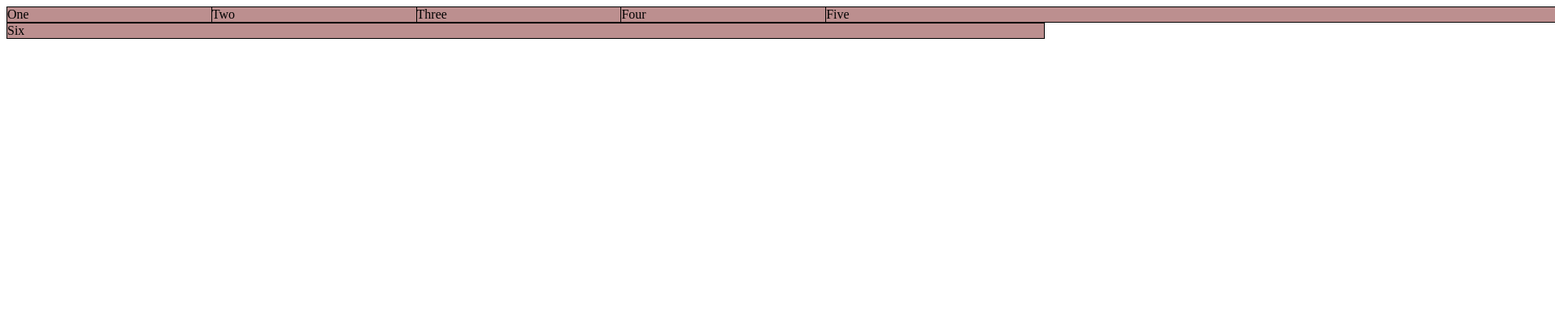
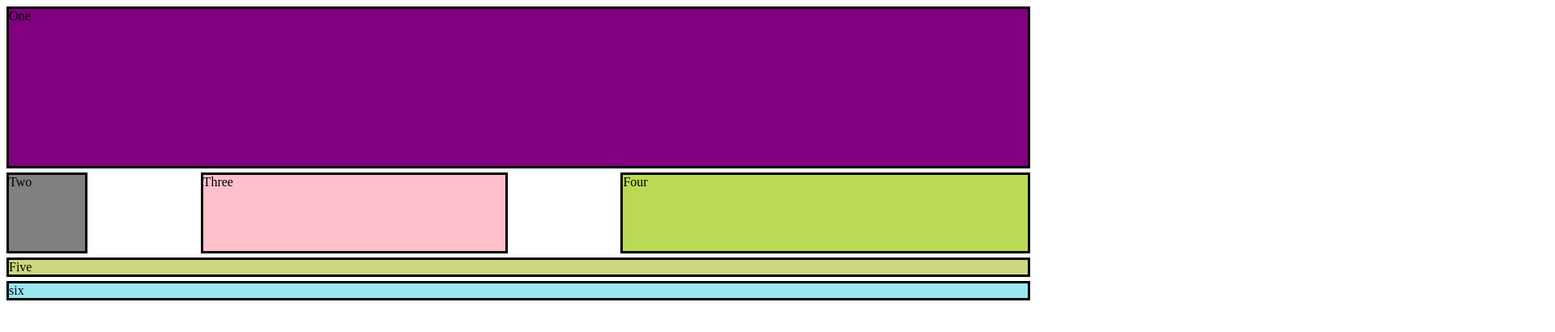
Before and after one commit to SofiaVovnenko/it_girls_school_projects_week6, a plain HTML site: page index.html in a window 1280 px wide. Shown: the top 410 px of the page at 81% size, 1920 px wide, since content can reach past the window. Drawn offline with Linux system fonts and the light colour scheme.

Commit message:
add grid lesson_2

```diff
--- a/css/style.css
+++ b/css/style.css
@@ -1,10 +1,47 @@
 .box {
-    border: 1px solid black;
-    background-color: rosybrown;
-    width: 100vw;
+    border: 3px solid black;
 }
 
 .container {
     display: grid;
-    grid-template-columns: repeat(5, 20%);
+    width: 100 vw;
+    gap: 5px;
+    grid-template-columns: 100px 30% 40%;
+    grid-template-rows: 200px 100px;
+    justify-content: space-between;
+    grid-template-areas:
+        "box_one box_one box_one"
+        "box_two box_three box_four"
+        "box_five box_five box_five"
+        "box_six box_six box_six";
 }
+
+.box_one {
+    grid-area: box_one;
+    background-color: purple;
+}
+
+.box_two {
+    grid-area: box_two;
+    background-color: gray;
+}
+
+.box_three {
+    grid-area: box_three;
+    background-color: pink;
+}
+
+.box_four {
+    grid-area: box_four;
+    background-color: #bada55;
+}
+
+.box_five {
+    grid-area: box_five;
+    background-color: #b7c441ab;
+}
+
+.box_six {
+    grid-area: box_six;
+    background-color: #78dfecbe;
+}
--- a/index.html
+++ b/index.html
@@ -16,7 +16,7 @@
         <div class="box box_three">Three</div>
         <div class="box box_four">Four</div>
         <div class="box box_five">Five</div>
-        <div class="box box_six">Six</div>
+        <div class="box box_six">six</div>
     </div>
 </body>
 
```
